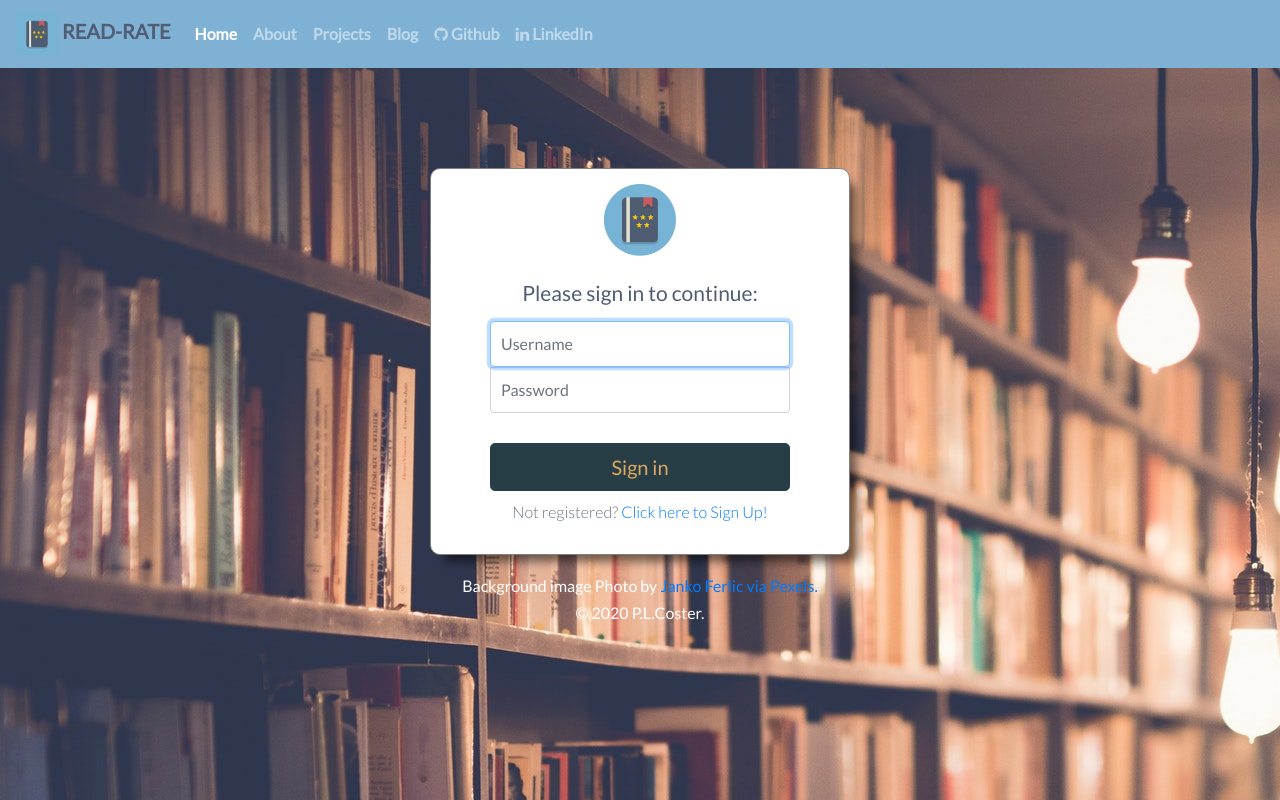
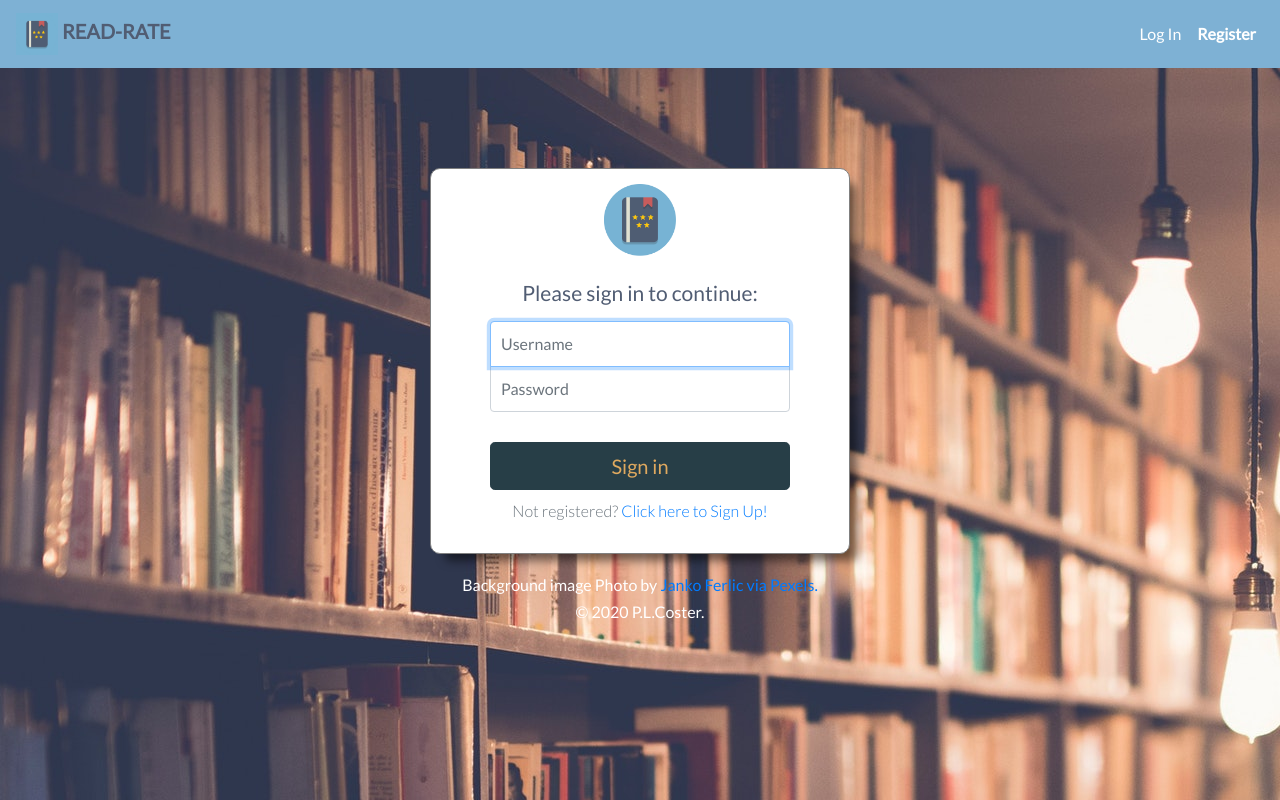
Before and after one commit to PLCoster/cs50web-project1, a Flask app: page / in a window 1280 px wide. Run offline with Flask 2, Linux system fonts and the light colour scheme; some libraries are stand-ins or nearby versions.

Commit message:
Updated and restyled login page to work with layout template

```diff
--- a/static/styles.css
+++ b/static/styles.css
@@ -164,11 +164,11 @@ th, td {
 LOGIN
 ==========================
 */
-body.login {
+body {
   background-image: url("login_bg.jpg");
 }
 
-.login .container {
+.login.container {
   margin-top: 100px;
   border-radius: 10px;
   border: 1px solid grey;
@@ -191,10 +191,6 @@ body.login {
   margin: 0 auto;
 }
 
-.form-signin .checkbox {
-  font-weight: 400;
-}
-
 .form-signin .form-control {
   position: relative;
   box-sizing: border-box;
@@ -207,7 +203,7 @@ body.login {
   z-index: 2;
 }
 
-.form-signin input[type="email"] {
+.form-signin input[type="text"] {
   margin-bottom: -1px;
   border-bottom-right-radius: 0;
   border-bottom-left-radius: 0;
--- a/templates/login.html
+++ b/templates/login.html
@@ -1,64 +1,10 @@
-<!doctype html>
-<html lang="en">
+{% extends "layout.html" %}
 
-  <head>
-    <meta charset="utf-8">
-    <meta name="viewport" content="width=device-width, initial-scale=1, shrink-to-fit=no">
-    <!--Bootstrap, StyleSheets and Fonts -->
-    <link href="https://fonts.googleapis.com/css?family=Lato:100,300,400&display=swap" rel="stylesheet">
-    <link rel="stylesheet" href="https://cdnjs.cloudflare.com/ajax/libs/font-awesome/4.7.0/css/font-awesome.min.css">
-    <link rel="stylesheet" href="https://stackpath.bootstrapcdn.com/bootstrap/4.3.1/css/bootstrap.min.css" integrity="sha384-ggOyR0iXCbMQv3Xipma34MD+dH/1fQ784/j6cY/iJTQUOhcWr7x9JvoRxT2MZw1T" crossorigin="anonymous">
-    <link rel="stylesheet" href="static/styles.css">
-    <!-- Favicons -->
-    <link rel="apple-touch-icon" sizes="180x180" href="assets/favicons/apple-touch-icon.png">
-    <link rel="icon" type="image/png" sizes="32x32" href="assets/favicons/favicon-32x32.png">
-    <link rel="icon" type="image/png" sizes="16x16" href="assets/favicons/favicon-16x16.png">
-    <link rel="manifest" href="assets/favicons/site.webmanifest">
-    <!-- Title -->
-    <title>Read-Rate - Login</title>
-  </head>
+{% block title %}Login{% endblock %}
 
-  <body class="text-center login">
-
-    <header>
-      <nav class="navbar navbar-expand-md navbar-dark" id="navbar">
-        <a class="navbar-brand" id="logo" href="index.html">
-          <img src="/static/nav_logo.png" alt="" width="42" height="42">
-          <span>READ-RATE</span>
-        </a>
-        <!--Navbar buttons-->
-        <button class="navbar-toggler" type="button" data-toggle="collapse" data-target="#navbarSupportedContent" aria-controls="navbarSupportedContent" aria-expanded="false" aria-label="Toggle navigation">
-        <span class="navbar-toggler-icon"></span>
-        </button>
-
-        <div class="collapse navbar-collapse" id="navbarSupportedContent">
-          <ul class="navbar-nav mr-auto">
-            <li class="nav-item active">
-              <a class="nav-link" href="index.html">Home <span class="sr-only">(current)</span></a>
-            </li>
-            <li class="nav-item">
-              <a class="nav-link" href="about.html">About</a>
-            </li>
-            <li class="nav-item">
-              <a class="nav-link" href="projects.html">Projects</a>
-            </li>
-            <li class="nav-item">
-              <a class="nav-link" href="blog.html">Blog</a>
-            </li>
-            <li class="nav-item">
-              <a class="nav-link" href=https://github.com/PLCoster><i class="fa fa-github"></i> Github</a>
-            </li>
-            <li class="nav-item" id="test">
-              <a class="nav-link" href="https://uk.linkedin.com/in/paul-coster-a29b3948"><i class="fa fa-linkedin"> </i> LinkedIn</a>
-            </li>
-          </ul>
-        </div>
-      </nav>
-    </header>
-
-    <main>
+{% block main %}
   <!--Login Container-->
-      <div class="container">
+  <div class="login container">
     <form class="form-signin">
       <img class="mb-4" src="/static/book_icon.png" alt="" width="72" height="72">
       <h3 class="mb-3 font-weight-normal">Please sign in to continue:</h3>
@@ -66,30 +12,13 @@
       <input type="text" id="inputEmail" class="form-control" placeholder="Username" required autofocus>
       <label for="inputPassword" class="sr-only">Password</label>
       <input type="password" id="inputPassword" class="form-control" placeholder="Password" required>
-          <!-- Remember me Checkbox
-          <div class="checkbox mb-3">
-            <label>
-              <input type="checkbox" value="remember-me"> Remember me
-            </label>
-          </div>
-          !-->
       <button class="btn btn-lg btn-primary btn-block" type="submit">Sign in</button>
       <p class="mb-3 text-muted">Not registered? <a href="/register">Click here to Sign Up!</a></p>
     </form>
   </div>
-    </main>
+{% endblock %}
 
-    <!-- Footer -->
-    <footer class="footer">
+{% block footer %}
   <p class="footer-text">Background image Photo by <a href="https://www.pexels.com/@thepoorphotographer">Janko Ferlic via Pexels.</a></p>
   <p class="footer-text">&copy; 2020 P.L.Coster. </p>
-    </footer>
-
-    <!-- Bootstrap JavaScript -->
-    <!-- jQuery first, then Popper.js, then Bootstrap JS -->
-    <script src="https://code.jquery.com/jquery-3.3.1.slim.min.js" integrity="sha384-q8i/X+965DzO0rT7abK41JStQIAqVgRVzpbzo5smXKp4YfRvH+8abtTE1Pi6jizo" crossorigin="anonymous"></script>
-    <script src="https://cdnjs.cloudflare.com/ajax/libs/popper.js/1.14.7/umd/popper.min.js" integrity="sha384-UO2eT0CpHqdSJQ6hJty5KVphtPhzWj9WO1clHTMGa3JDZwrnQq4sF86dIHNDz0W1" crossorigin="anonymous"></script>
-    <script src="https://stackpath.bootstrapcdn.com/bootstrap/4.3.1/js/bootstrap.min.js" integrity="sha384-JjSmVgyd0p3pXB1rRibZUAYoIIy6OrQ6VrjIEaFf/nJGzIxFDsf4x0xIM+B07jRM" crossorigin="anonymous"></script>
-
-  </body>
-</html>
+{% endblock %}
```
Lines whose indentation alone changed are shown as unchanged.
